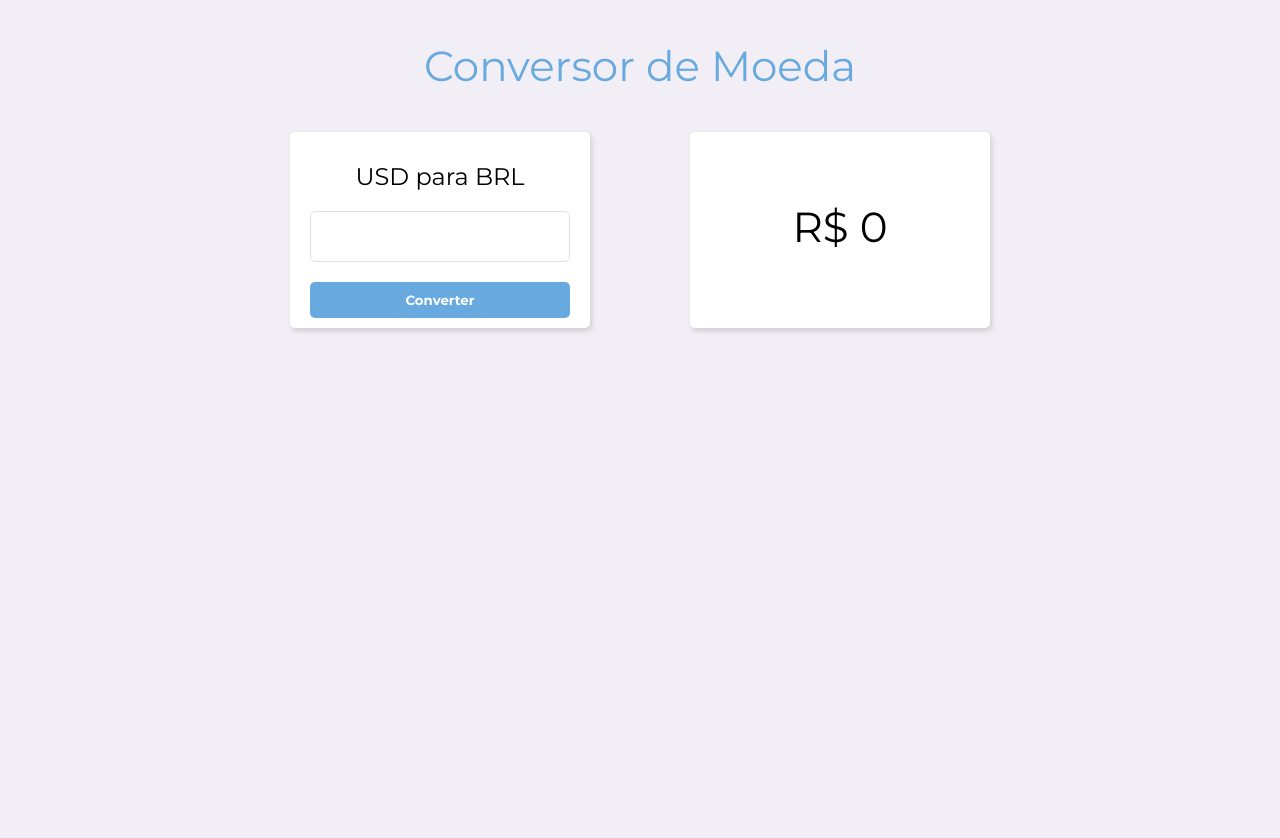
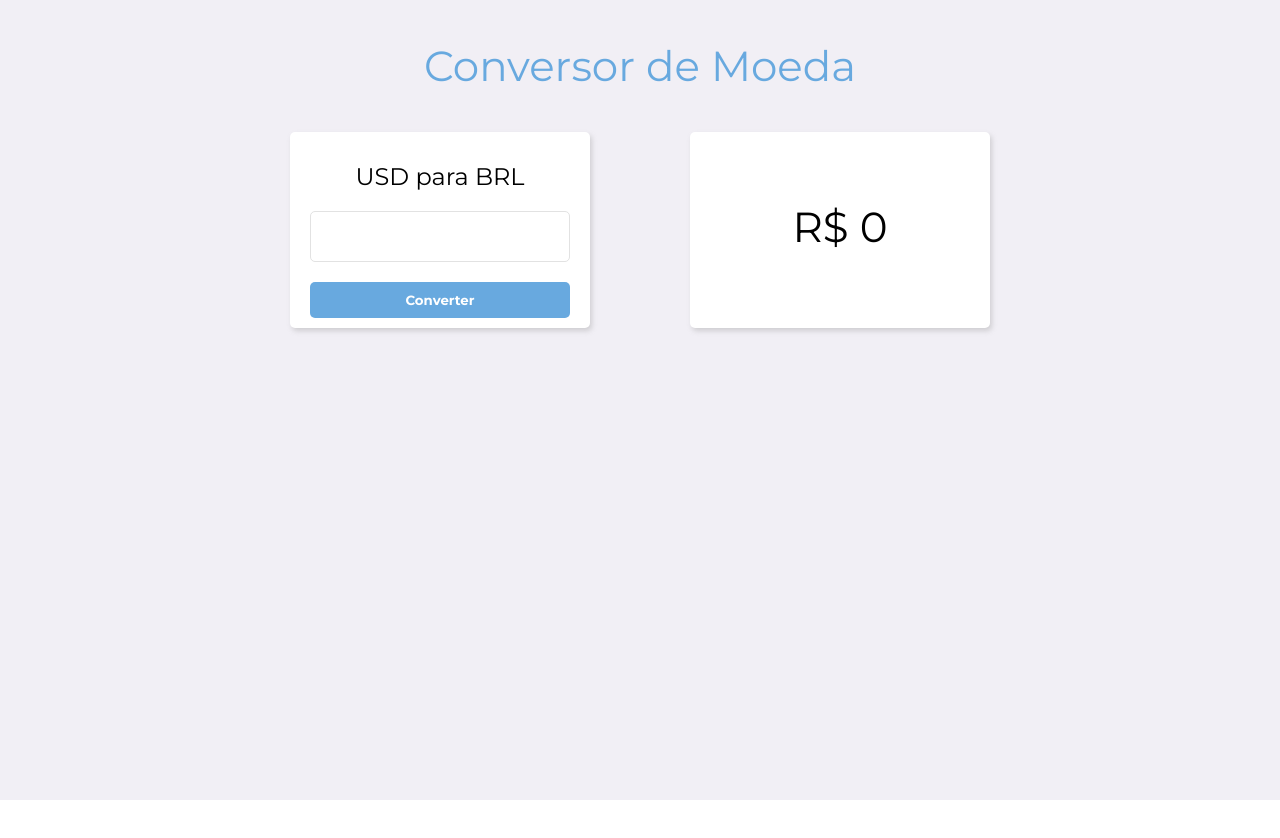
Before and after one commit to brunoseiji/Conversor-de-Moeda-React, a React (Create React App) app: page / in a window 1280 px wide. Shown: the top 838 px of the page. After the commit the page ends 800 px from the top, so only its background shows below. Built offline with nearby package versions, Linux system fonts and the light colour scheme.

Commit message:
Tamanho da interface 100%

```diff
--- a/src/App.css
+++ b/src/App.css
@@ -8,7 +8,7 @@
 
 .App {
   background: #f1eff5;
-  height: 1000px;
+  height: 100vh;
 }
 
 .container {
```
